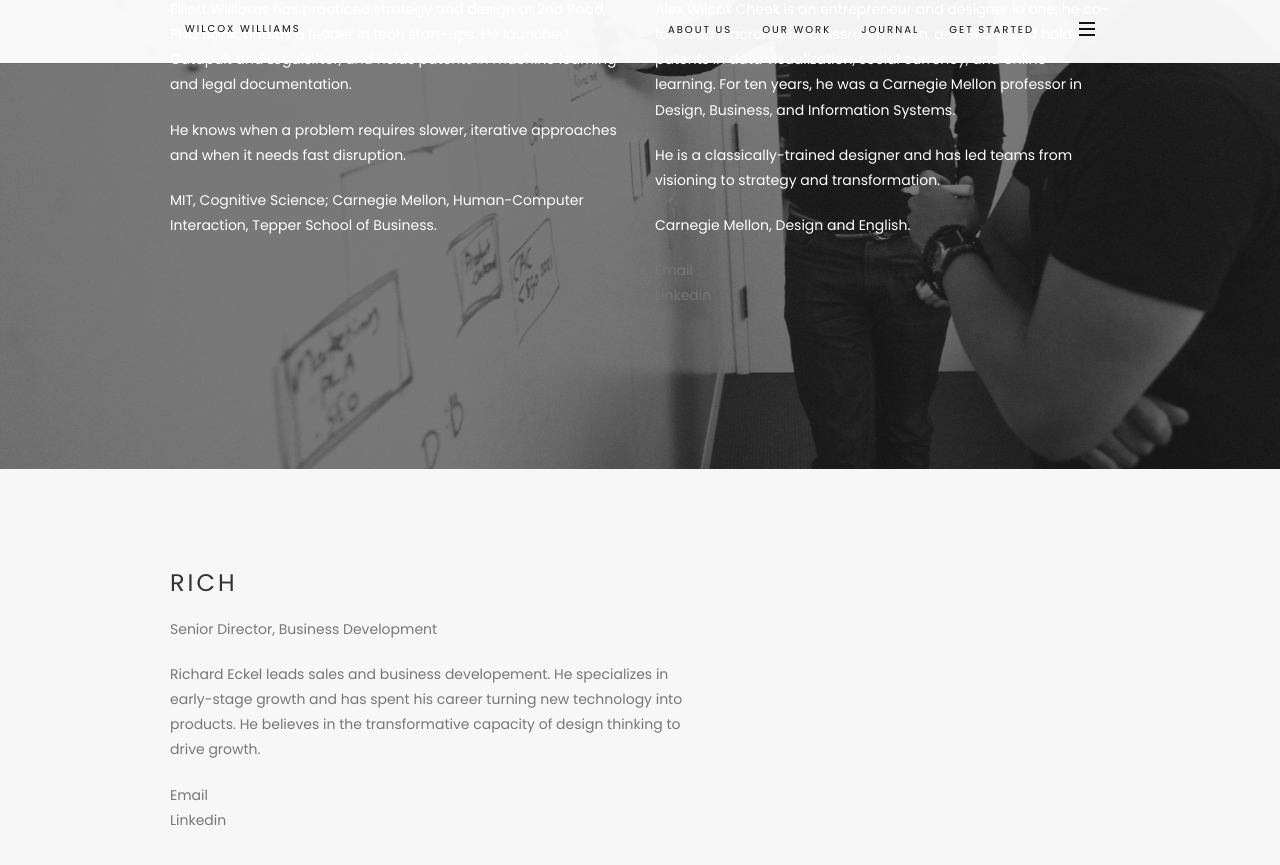
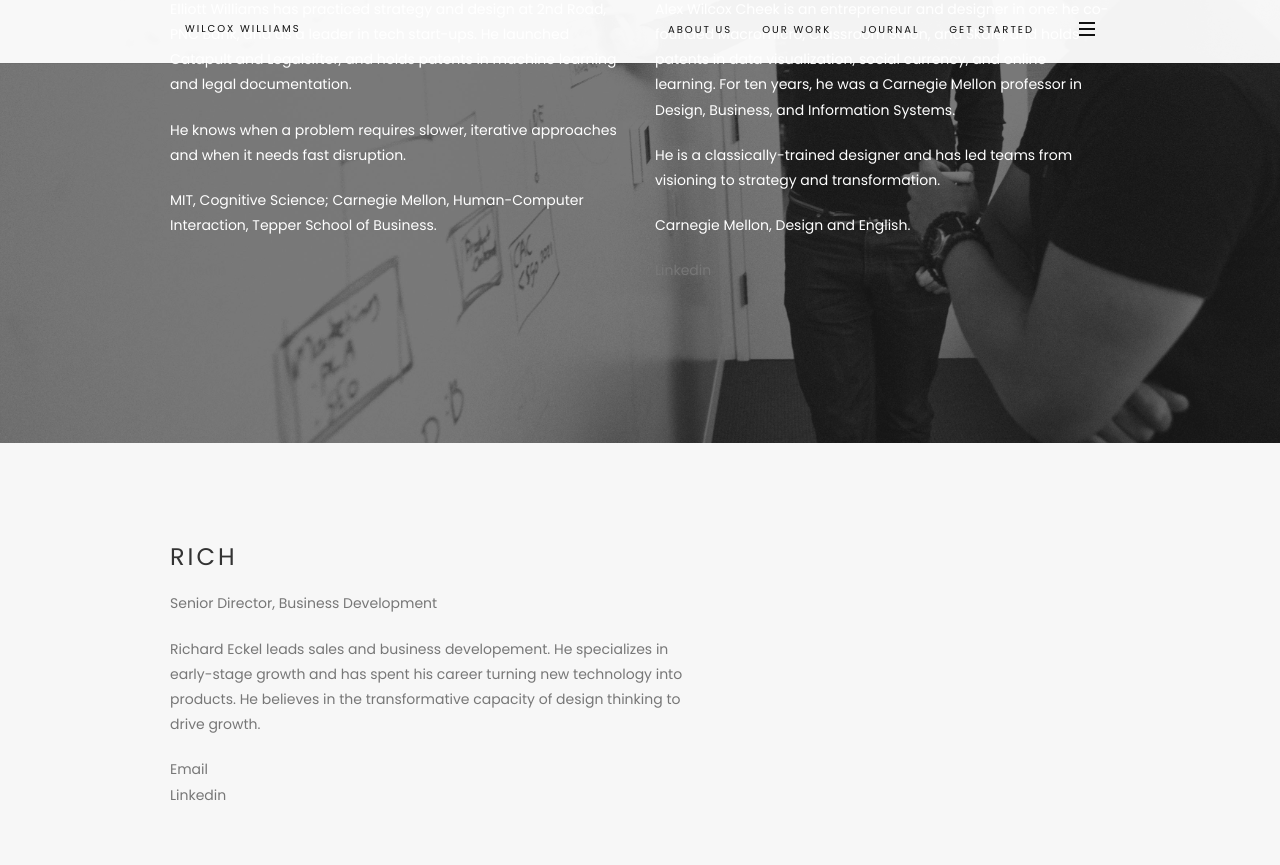
Before and after one commit to rwcstudio/wilcoxwilliams.github.io, a Jekyll site: the page built from about.html, in a window 1280 px wide and 900 px high, scrolled down 824 px. Shown: the top 865 px of the window. Built offline with Jekyll 4.4.1, drawn with Linux system fonts in a browser that asks for light colours.

Commit message:
Update about.html

```diff
--- a/about.html
+++ b/about.html
@@ -21,8 +21,6 @@ We’re on the leading edge of design and business and honed our approaches with
 
 <div class="row">
 <div class="col-sm-12 col-md-6 col-lg-6">
-<p><left>
-</left></p>
 <h2 class="font-alt">Elliott</h2>
 
 Elliott Williams has practiced strategy and design at 2nd Road, PNC Bank, and as a leader in tech start-ups. He launched Catapult and Legalsifter, and holds patents in machine learning and legal documentation.</p>
@@ -33,12 +31,10 @@ Elliott Williams has practiced strategy and design at 2nd Road, PNC Bank, and as
 
 <p>MIT, Cognitive Science; Carnegie Mellon, Human-Computer Interaction, Tepper School of Business.</p>
 
-<p><a href="mailto:elliott@wilcoxwilliams.com">Email</a><br><a href="https://www.linkedin.com/in/elliottw/" target="_blank">Linkedin</a></p>
+<p><a href="https://www.linkedin.com/in/elliottw/" target="_blank">Linkedin</a></p>
 </div>
 
 <div class="col-sm-12 col-md-6 col-lg-6">
-<p><left>
-</left></p>
 <h2 class="font-alt">Alex</h2>
 
 <p>Alex Wilcox Cheek is an entrepreneur and designer in one: he co-founded Macromicro, Classroom Salon, and Skale, and holds patents in data visualization, social currency, and online learning. For ten years, he was a Carnegie Mellon professor in Design, Business, and Information Systems.</p>
@@ -47,7 +43,7 @@ Elliott Williams has practiced strategy and design at 2nd Road, PNC Bank, and as
 
 <p>Carnegie Mellon, Design and English.</p>
 
-<p><a href="mailto:alex@wilcoxwilliams.com">Email</a><br><a href="https://www.linkedin.com/in/arwcheek/" target="_blank">Linkedin</a></p>
+<p><a href="https://www.linkedin.com/in/arwcheek/" target="_blank">Linkedin</a></p>
 </div>
 
         </div>
```
